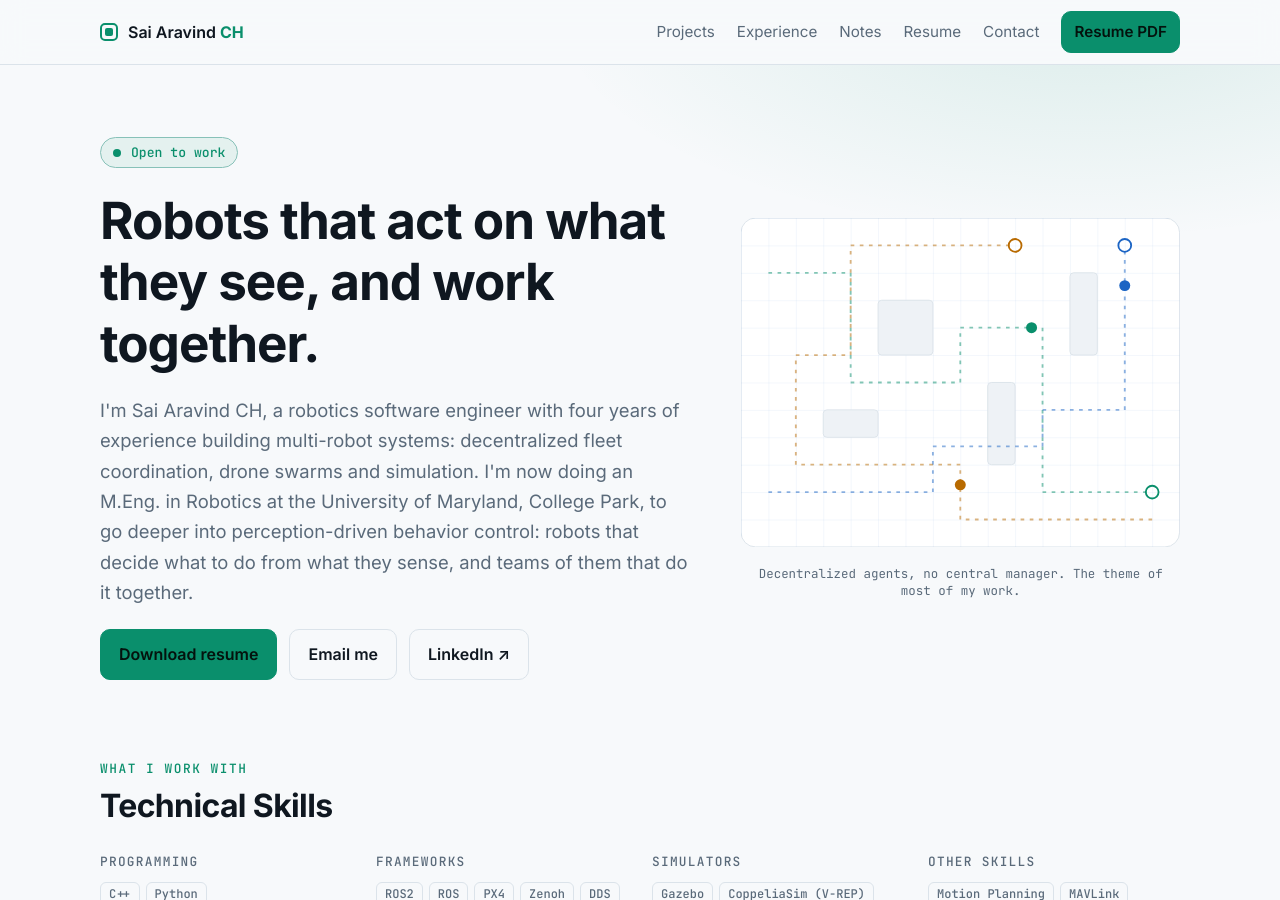
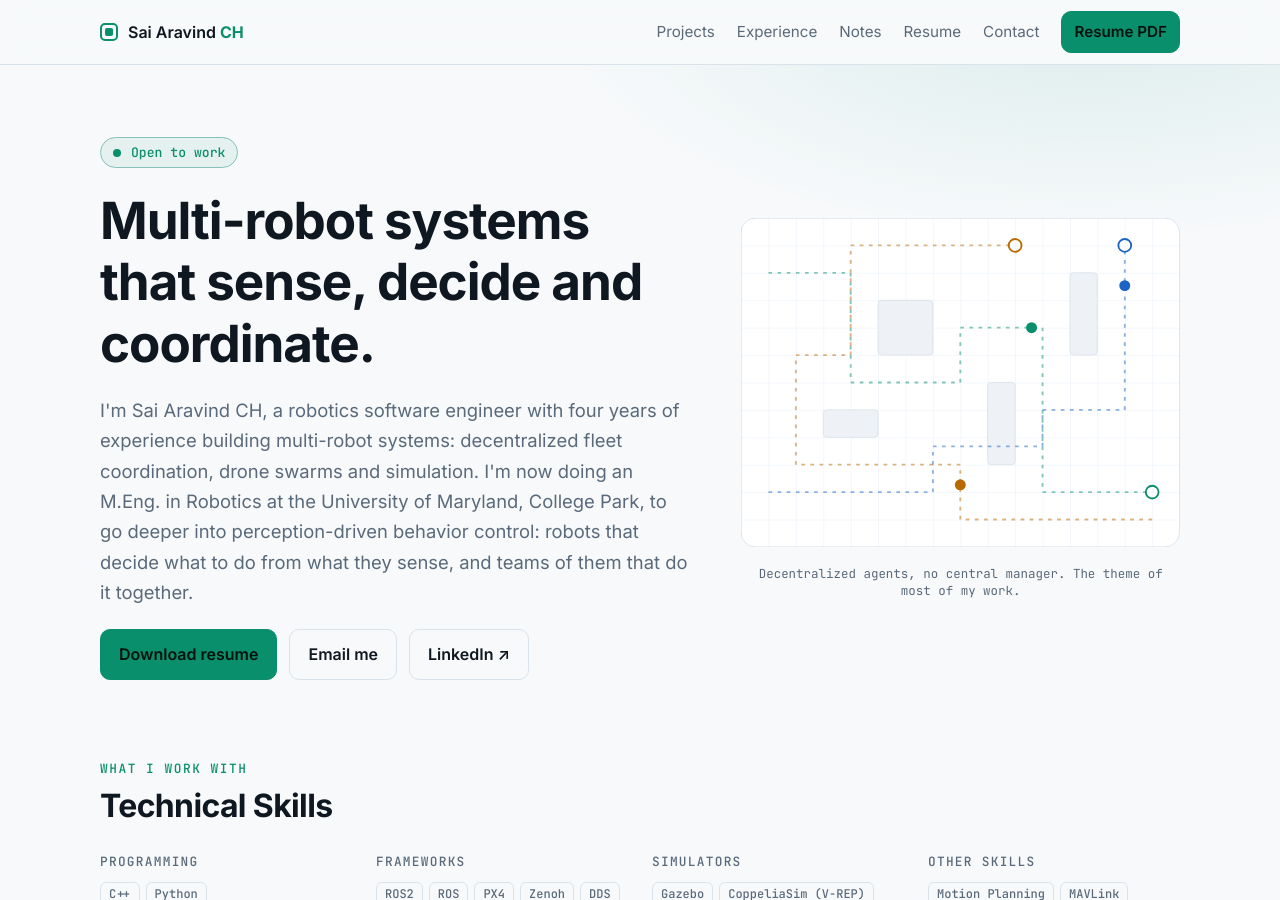
Before and after one commit to saiaravind19/saiaravind19.github.io, a Jekyll site: the page built from index.html, in a window 1280 px wide and 900 px high. Built offline with Jekyll 4.4.1, drawn with Linux system fonts in a browser that asks for light colours.

Commit message:
Update hero headline
Co-Authored-By: Claude Sonnet 5.5 <noreply@anthropic.com>
Claude-Session: https://claude.ai/code/session_01Rfb5H5jk6Tt4eWcFB2eMuY

```diff
--- a/index.html
+++ b/index.html
@@ -7,7 +7,7 @@ body_class: home
   <div class="wrap hero-grid">
     <div class="hero-copy">
       <p class="status"><span class="dot" aria-hidden="true"></span>{{ site.data.profile.status }}</p>
-      <h1>Robots that act on what they see, and work together.</h1>
+      <h1>Multi-robot systems that sense, decide and coordinate.</h1>
       <p class="lede">
         I'm {{ site.data.profile.name }}, a robotics software engineer with four years of experience building multi-robot
         systems: decentralized fleet coordination, drone swarms and simulation. I'm now doing an M.Eng. in Robotics at the
```
